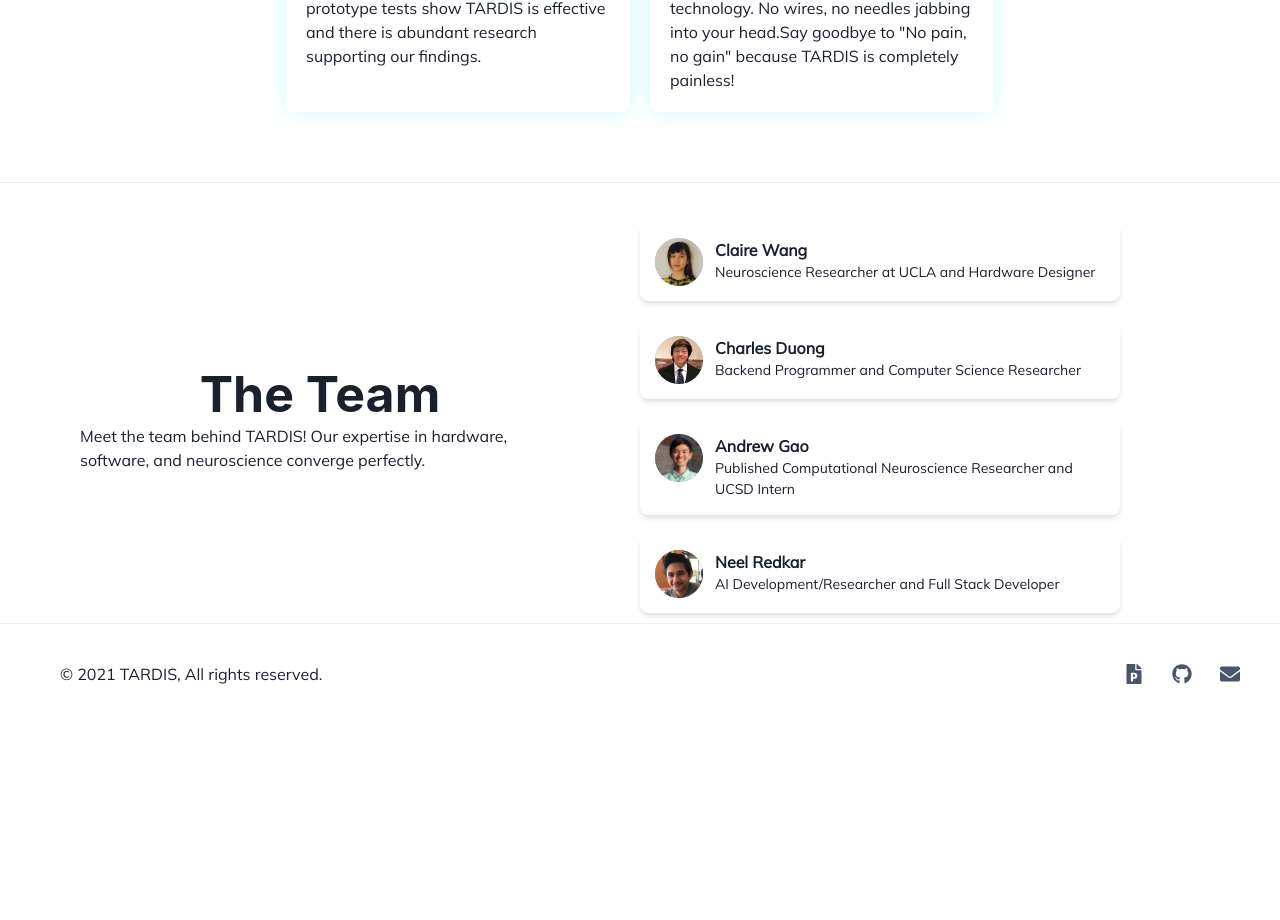
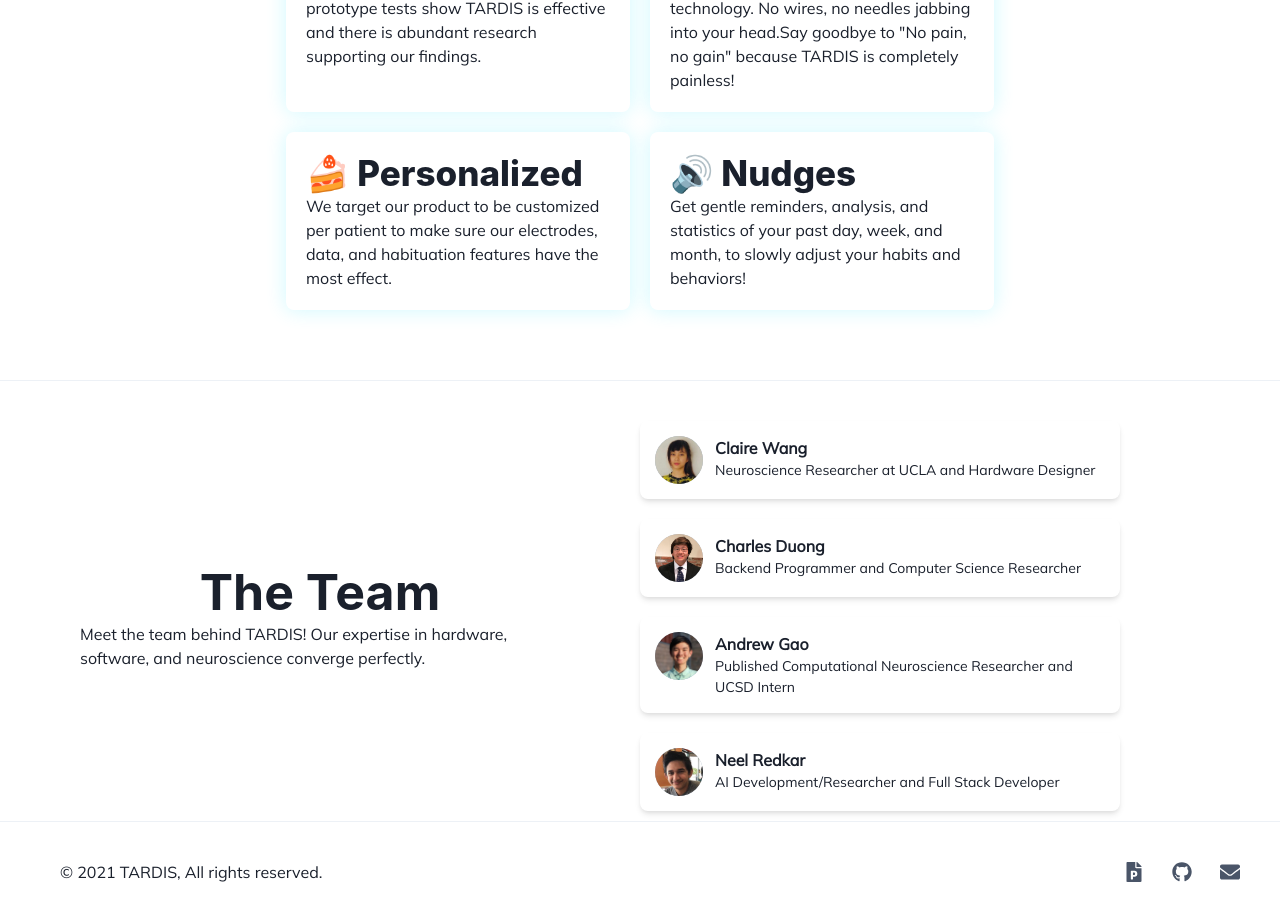
Before and after one commit to neelr/TARDIS, a Next.js app: page / in a window 1280 px wide. Shown: the part 1720-2640 px from the top of the page. Before the commit the page ends 2444 px from the top, so only its background shows below. Built offline with nearby package versions, Linux system fonts and the light colour scheme; no server answers.

Commit message:
add 2 more boxes

```diff
--- a/pages/index.js
+++ b/pages/index.js
@@ -396,6 +396,42 @@ export default function Main() {
                 </Text>
               </Box>
             </Flex>
+            <Flex flexDir={["column", "row", "row"]} mx="auto">
+              <Box
+                boxShadow="lg"
+                borderRadius="lg"
+                p="20px"
+                m="10px"
+                flex="1"
+                className="card-glow"
+              >
+                <Heading fontSize={[25, 25, 35]} fontWeight="800">
+                  🍰 Personalized
+                </Heading>
+                <Text>
+                  We target our product to be customized per patient to make
+                  sure our electrodes, data, and habituation features have the
+                  most effect.
+                </Text>
+              </Box>
+              <Box
+                boxShadow="lg"
+                borderRadius="lg"
+                p="20px"
+                m="10px"
+                flex="1"
+                className="card-glow"
+              >
+                <Heading fontSize={[25, 25, 35]} fontWeight="800">
+                  🔊 Nudges
+                </Heading>
+                <Text>
+                  Get gentle reminders, analysis, and statistics of your past
+                  day, week, and month, to slowly adjust your habits and
+                  behaviors!
+                </Text>
+              </Box>
+            </Flex>
           </Flex>
         </Box>
       </Box>
```
